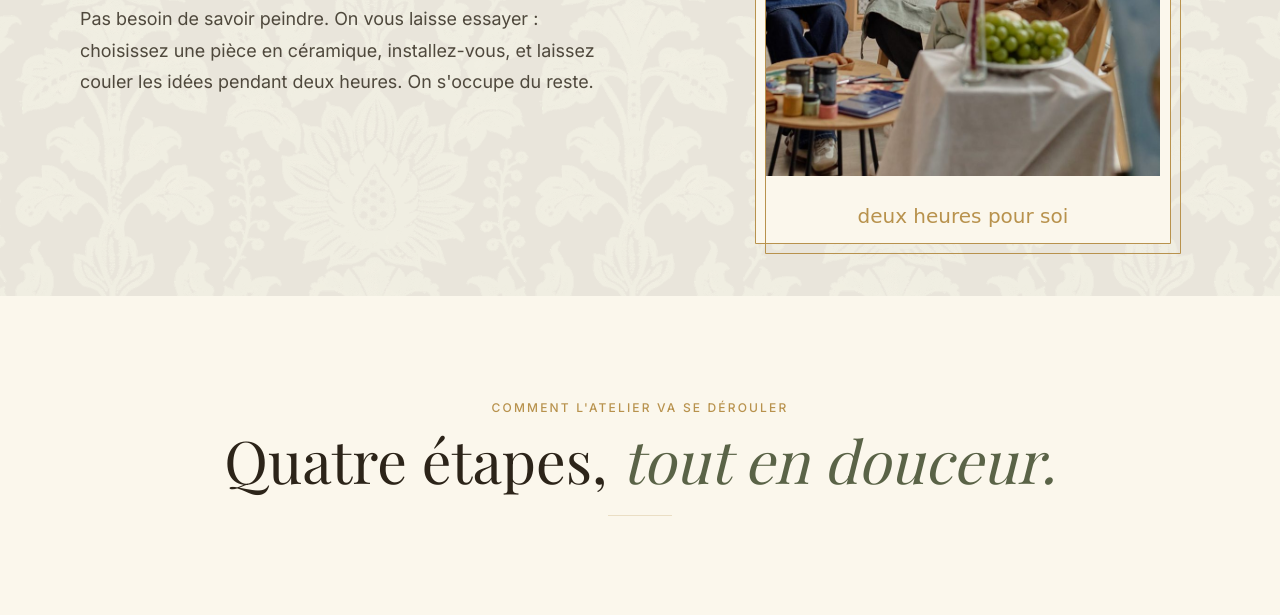
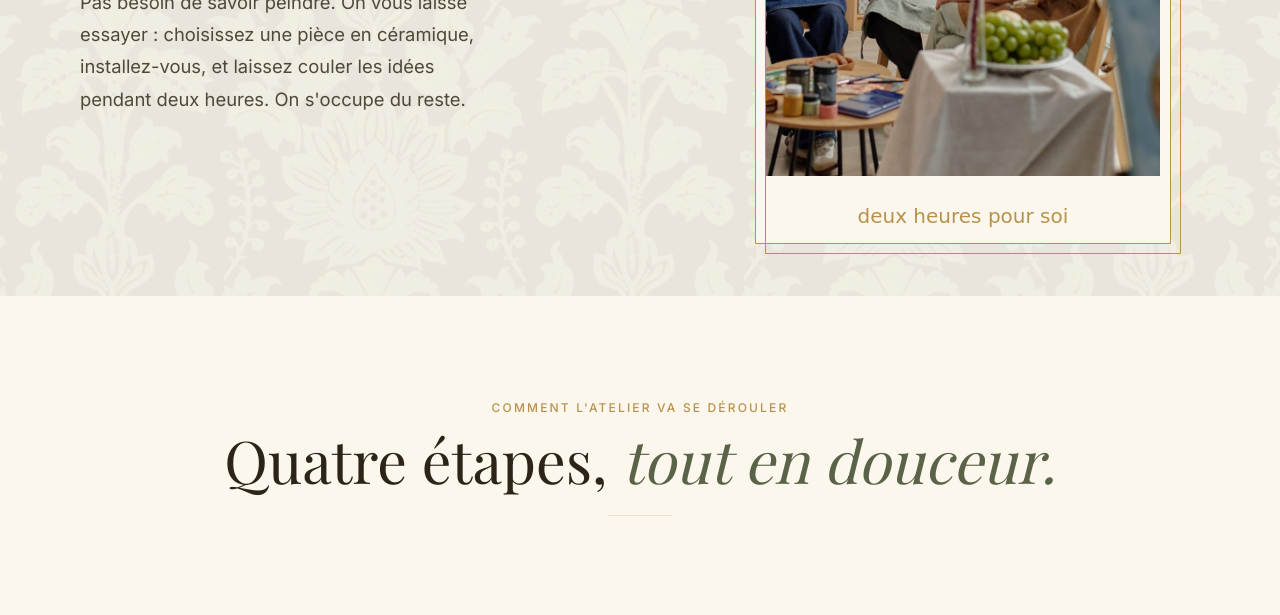
Before and after one commit to lyestriki-propulseo/maison-de-tara, a plain HTML site: page wandau-mdt/atelier.html in a window 1280 px wide. Shown: the part 485-1100 px from the top of the page. Drawn offline with nearby package versions, Linux system fonts and the light colour scheme; no server answers; a web font is replaced by a local one.

Commit message:
fix(site): atelier - intro meme taille/police que Mon histoire
Aligne hero__intro sur le modele histoire (36ch, clamp 1rem/1.15rem) a la
demande : meme taille et police entre les deux pages.

```diff
--- a/wandau-mdt/css/premium-atelier.css
+++ b/wandau-mdt/css/premium-atelier.css
@@ -180,7 +180,8 @@
 }
 /* Retour Tara #16 « en vert olive fonce ? » */
 .premium-atelier .hero h1 em{font-style:italic;color:var(--mdt-olive-deep)}
-.premium-atelier .hero__intro{max-width:33rem;font-size:clamp(1rem,1.4vw,1.125rem);line-height:1.75;color:rgba(44,36,25,.82)}
+/* Aligne sur Mon histoire (meme taille/police que hero__intro histoire) */
+.premium-atelier .hero__intro{max-width:36ch;font-size:clamp(1rem, 1vw + .6rem, 1.15rem);line-height:1.75;color:rgba(44,36,25,.82);margin:0}
 /* Retour Tara #17 : 21rem bridait la photo SOUS la largeur de sa propre colonne
    (~375px) ; 30rem la laisse remplir les ~469px de la grille 6fr/5fr.
    Le min() borne en plus la photo par la hauteur d'ecran, pour que le hero tienne
```
